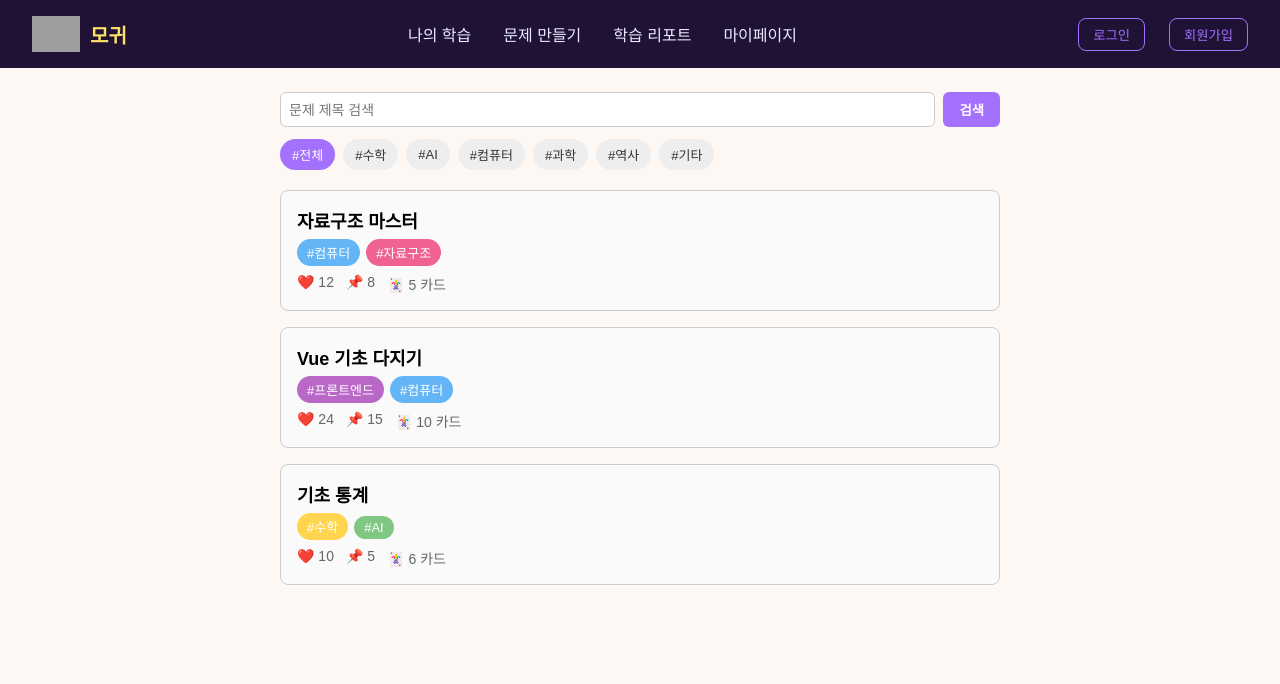
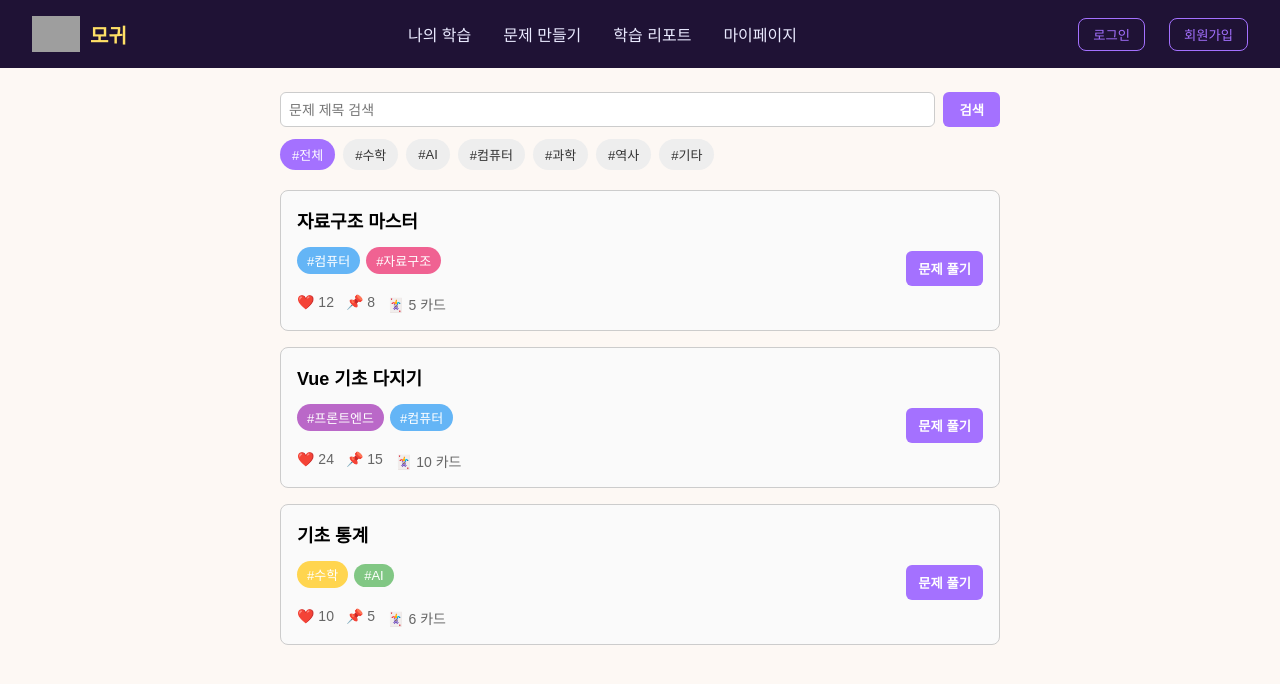
Before and after one commit to suhyun113/Mogwi, a Vue app in the folder frontend/: page / in a window 1280 px wide. Shown: the top 684 px of the page. Built offline with nearby package versions, Linux system fonts and the light colour scheme; grey boxes are pictures that could not be loaded.

Commit message:
Feat (frontend): 문제 풀기 버튼 추가

```diff
--- a/frontend/src/components/ProblemSummary.vue
+++ b/frontend/src/components/ProblemSummary.vue
@@ -1,6 +1,8 @@
 <template>
   <div class="problem-summary">
     <h3>{{ problem.title }}</h3>
+
+    <div class="category-row">
       <div class="category-tags">
         <span
           class="tag"
@@ -11,6 +13,9 @@
           {{ tag }}
         </span>
       </div>
+      <button class="solve-btn" @click="handleSolveClick"> 문제 풀기 </button>
+    </div>
+
     <div class="meta">
       <span>❤️ {{ problem.likes }}</span>
       <span>📌 {{ problem.scraps }}</span>
@@ -21,7 +26,8 @@
 
 <script>
 export default {
-  props: ['problem'],
+  props: ['problem', 'isAuthenticated'],
+  emits: ['solve'],
   methods: {
     getColor(tag) {
       const colors = {
@@ -36,6 +42,9 @@ export default {
         '#전체': '#b0bec5'
       }
       return colors[tag] || '#ccc'
+    },
+    handleSolveClick() {
+      this.$emit('solve', this.problem)
     }
   }
 }
@@ -55,8 +64,14 @@ export default {
   margin: 0 0 6px;
   font-size: 18px;
 }
+.category-row {
+  display: flex;
+  justify-content: space-between;
+  align-items: center;
+  margin-bottom: 6px;
+}
 .category-tags {
-  margin-bottom: 6px;
+  margin-bottom: 5px;
 }
 .tag {
   display: inline-block;
@@ -73,4 +88,18 @@ export default {
   font-size: 14px;
   color: #666;
 }
+.solve-btn {
+  margin-top: 12px;
+  padding: 8px 12px;
+  background-color: #a471ff;
+  color: white;
+  border: none;
+  border-radius: 6px;
+  font-weight: bold;
+  cursor: pointer;
+  float: right;
+}
+.solve-btn:hover {
+  background-color: #854fe6;
+}
 </style>
--- a/frontend/src/views/MainView.vue
+++ b/frontend/src/views/MainView.vue
@@ -8,7 +8,8 @@
           v-for="problem in filteredProblems"
           :key="problem.id"
           :problem="problem"
-          @click="handleClick(problem)"
+          :isAuthenticated="isAuthenticated"
+          @solve="handleSolve"
         />
       </div>
     </div>
@@ -17,12 +18,14 @@
 
 <script>
 import { ref, computed } from 'vue'
+import { useRouter } from 'vue-router'
 import SearchBar from '@/components/SearchBar.vue'
 import ProblemSummary from '@/components/ProblemSummary.vue'
 
 export default {
   components: { SearchBar, ProblemSummary },
   setup() {
+    const router = useRouter()
     const problems = ref([
       {
         id: 1,
@@ -50,10 +53,11 @@ export default {
       }
     ])
 
+    const isAuthenticated = ref(false)
+    const showLoginModal = ref(false)
     const selectedProblem = ref(null)
     const query = ref('')
     const selectedCategory = ref('#전체')
-
     const categories = ref(['#전체', '#수학', '#AI', '#컴퓨터', '#과학', '#역사', '#기타'])
 
     const handleSearch = ({ text, category }) => {
@@ -61,24 +65,35 @@ export default {
       selectedCategory.value = category
     }
 
-    const handleClick = (problem) => {
-      selectedProblem.value = problem
-      alert('문제 상세 보기 기능은 로그인 후 제공됩니다.')
+    const handleSolve = (problem) => {
+      if (isAuthenticated.value) {
+        router.push(`/study/${problem.id}`)
+      } else {
+        selectedProblem.value = problem
+        showLoginModal.value = true
+        alert('로그인이 필요합니다.')
+      }
     }
 
     const filteredProblems = computed(() => {
       return problems.value.filter(problem => {
         const matchText = problem.title.toLowerCase().includes(query.value.toLowerCase())
-        const matchCategory = selectedCategory.value === '#전체' || problem.categories.includes(selectedCategory.value)
+        const matchCategory =
+          selectedCategory.value === '#전체' ||
+          problem.categories.includes(selectedCategory.value)
         return matchText && matchCategory
       })
     })
 
     return {
+      problems,
+      categories,
       filteredProblems,
-      categories,
+      isAuthenticated,
+      showLoginModal,
+      selectedProblem,
       handleSearch,
-      handleClick
+      handleSolve
     }
   }
 }
```
Lines whose indentation alone changed are shown as unchanged.
